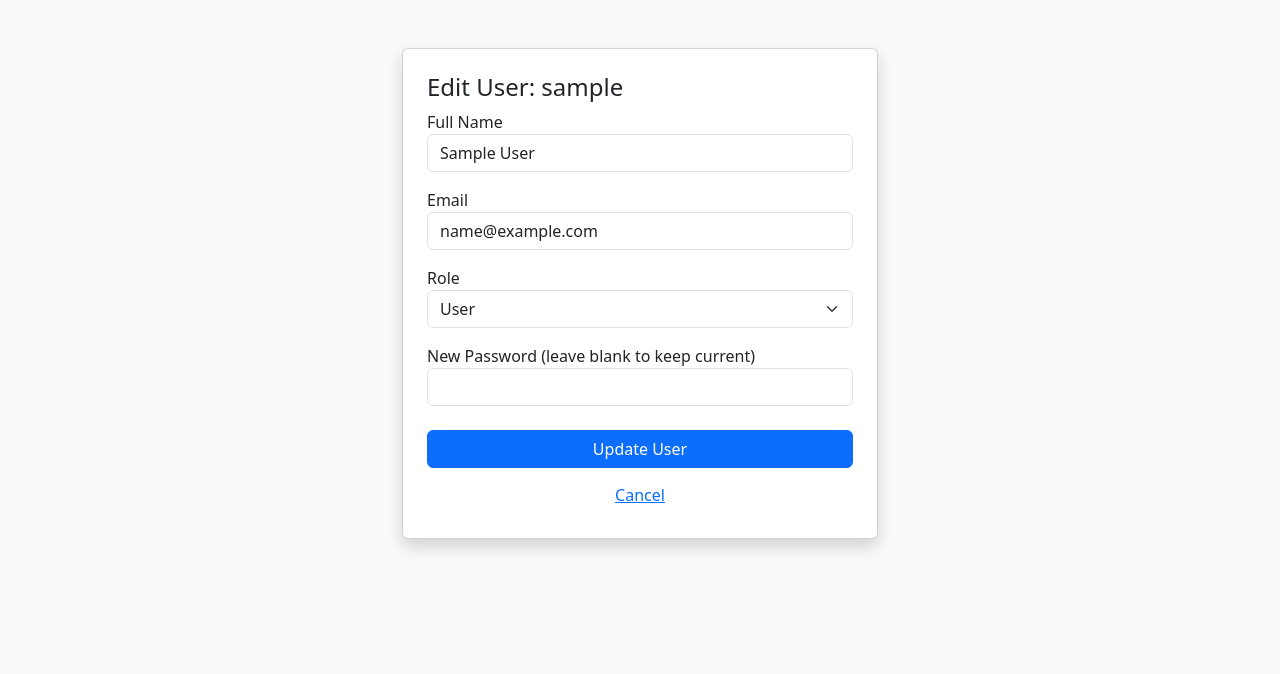
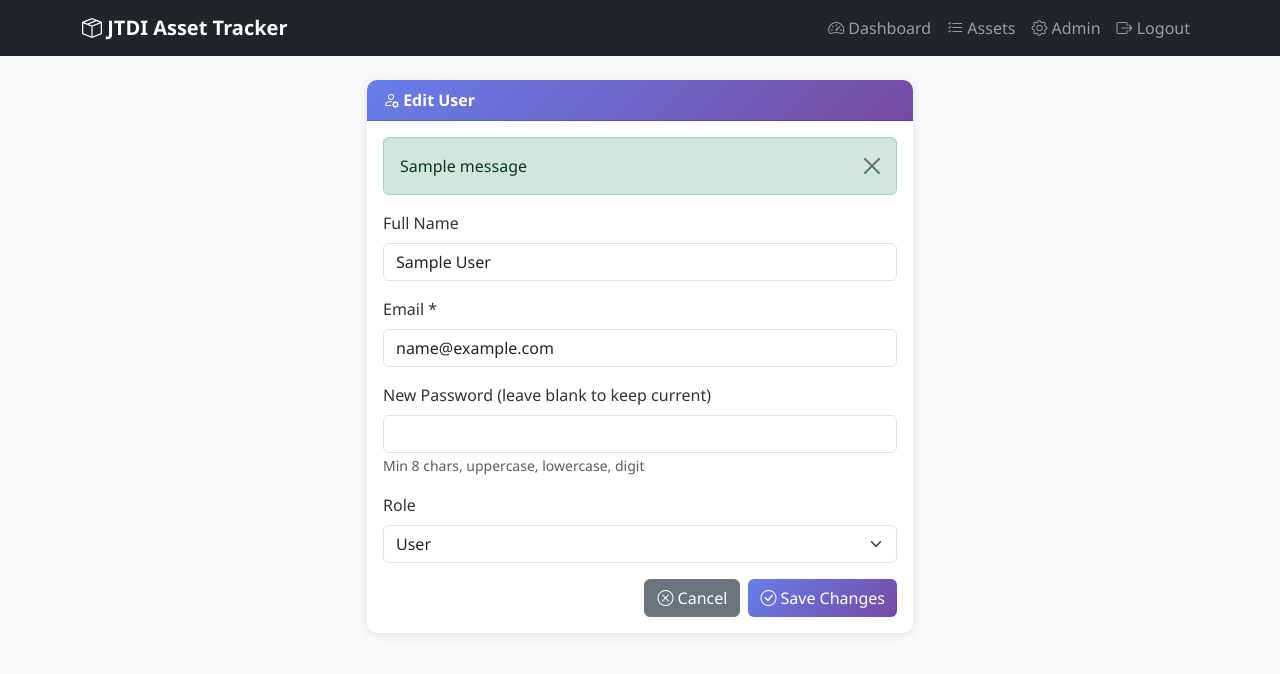
Before and after one commit to Fakhrul0029/Asset-Tracker-System-Together-, a Flask app: page /admin/edit_user/1 in a window 1280 px wide. Shown: the top 674 px of the page. Run offline with Flask 3, Linux system fonts and the light colour scheme; the visitor is signed in with stand-in values (Sample User, id 1); one stand-in notice (Sample message) is shown; a database or web service that is not in the repository returns one stand-in record (values such as "Sample title"); some libraries are stand-ins or nearby versions.

Commit message:
Enhance edit user page with Bootstrap styling

```diff
--- a/templates/edit_user.html
+++ b/templates/edit_user.html
@@ -1,29 +1,140 @@
 <!DOCTYPE html>
-<html>
+<html lang="en">
 <head>
-    <title>Edit User</title>
-    <link rel="stylesheet" href="https://cdn.jsdelivr.net/npm/bootstrap@5.3.0/dist/css/bootstrap.min.css">
+    <meta charset="UTF-8">
+    <meta name="viewport" content="width=device-width, initial-scale=1.0">
+    <title>Edit User - JTDI Asset Tracker</title>
+    <link href="https://cdn.jsdelivr.net/npm/bootstrap@5.3.0/dist/css/bootstrap.min.css" rel="stylesheet">
+    <link rel="stylesheet" href="https://cdn.jsdelivr.net/npm/bootstrap-icons@1.10.0/font/bootstrap-icons.css">
+    <style>
+        body {
+            background-color: #f8f9fa;
+            font-family: 'Segoe UI', Tahoma, Geneva, Verdana, sans-serif;
+        }
+        .navbar-brand {
+            font-weight: 600;
+        }
+        .card {
+            border: none;
+            box-shadow: 0 2px 10px rgba(0,0,0,0.1);
+            border-radius: 10px;
+        }
+        .card-header {
+            background: linear-gradient(135deg, #667eea 0%, #764ba2 100%);
+            color: white;
+            border-radius: 10px 10px 0 0 !important;
+            font-weight: 600;
+        }
+        .form-label {
+            font-weight: 500;
+            color: #333;
+        }
+        .btn-primary {
+            background: linear-gradient(135deg, #667eea 0%, #764ba2 100%);
+            border: none;
+        }
+        .btn-primary:hover {
+            opacity: 0.9;
+        }
+    </style>
 </head>
-<body class="bg-light p-5">
-    <div class="container" style="max-width: 500px;">
-        <div class="card p-4 shadow">
-            <h4>Edit User: {{ user.username }}</h4>
-            <form method="POST">
-                <label>Full Name</label>
-                <input type="text" name="full_name" value="{{ user.full_name }}" class="form-control mb-3">
-                <label>Email</label>
-                <input type="email" name="email" value="{{ user.email }}" class="form-control mb-3">
-                <label>Role</label>
-                <select name="role" class="form-select mb-3">
-                    <option value="User" {% if user.role == 'User' %}selected{% endif %}>User</option>
-                    <option value="Admin" {% if user.role == 'Admin' %}selected{% endif %}>Admin</option>
-                </select>
-                <label>New Password (leave blank to keep current)</label>
-                <input type="password" name="password" class="form-control mb-4">
-                <button type="submit" class="btn btn-primary w-100">Update User</button>
-                <a href="/admin/users" class="btn btn-link w-100 mt-2">Cancel</a>
-            </form>
+<body>
+    <nav class="navbar navbar-expand-lg navbar-dark bg-dark">
+        <div class="container">
+            <a class="navbar-brand" href="{{ url_for('dashboard') }}">
+                <i class="bi bi-box-seam"></i> JTDI Asset Tracker
+            </a>
+            <button class="navbar-toggler" type="button" data-bs-toggle="collapse" data-bs-target="#navbarNav">
+                <span class="navbar-toggler-icon"></span>
+            </button>
+            <div class="collapse navbar-collapse" id="navbarNav">
+                <ul class="navbar-nav ms-auto">
+                    <li class="nav-item">
+                        <a class="nav-link" href="{{ url_for('dashboard') }}">
+                            <i class="bi bi-speedometer2"></i> Dashboard
+                        </a>
+                    </li>
+                    <li class="nav-item">
+                        <a class="nav-link" href="{{ url_for('index') }}">
+                            <i class="bi bi-list-check"></i> Assets
+                        </a>
+                    </li>
+                    <li class="nav-item">
+                        <a class="nav-link" href="{{ url_for('admin_dashboard') }}">
+                            <i class="bi bi-gear"></i> Admin
+                        </a>
+                    </li>
+                    <li class="nav-item">
+                        <a class="nav-link" href="{{ url_for('logout') }}">
+                            <i class="bi bi-box-arrow-right"></i> Logout
+                        </a>
+                    </li>
+                </ul>
+            </div>
+        </div>
+    </nav>
+
+    <div class="container mt-4">
+        <div class="row justify-content-center">
+            <div class="col-lg-6">
+                <div class="card">
+                    <div class="card-header">
+                        <i class="bi bi-person-gear"></i> Edit User
+                    </div>
+                    <div class="card-body">
+                        {% with messages = get_flashed_messages() %}
+                            {% if messages %}
+                                {% for message in messages %}
+                                    <div class="alert alert-success alert-dismissible fade show" role="alert">
+                                        {{ message }}
+                                        <button type="button" class="btn-close" data-bs-dismiss="alert"></button>
+                                    </div>
+                                {% endfor %}
+                            {% endif %}
+                        {% endwith %}
+
+                        <form method="POST" action="{{ url_for('edit_user', id=user.id) }}">
+                            <input type="hidden" name="csrf_token" value="{{ csrf_token() }}"/>
+
+                            <div class="mb-3">
+                                <label for="full_name" class="form-label">Full Name</label>
+                                <input type="text" class="form-control" id="full_name" name="full_name" value="{{ user.full_name or '' }}">
+                            </div>
+
+                            <div class="mb-3">
+                                <label for="email" class="form-label">Email *</label>
+                                <input type="email" class="form-control" id="email" name="email" value="{{ user.email }}" required>
+                            </div>
+
+                            <div class="mb-3">
+                                <label for="password" class="form-label">New Password (leave blank to keep current)</label>
+                                <input type="password" class="form-control" id="password" name="password">
+                                <small class="text-muted">Min 8 chars, uppercase, lowercase, digit</small>
+                            </div>
+
+                            <div class="mb-3">
+                                <label for="role" class="form-label">Role</label>
+                                <select class="form-select" id="role" name="role">
+                                    <option value="User" {% if user.role == 'User' %}selected{% endif %}>User</option>
+                                    <option value="Admin" {% if user.role == 'Admin' %}selected{% endif %}>Admin</option>
+                                </select>
+                            </div>
+
+                            <div class="d-grid gap-2 d-md-flex justify-content-md-end">
+                                <a href="{{ url_for('manage_users') }}" class="btn btn-secondary">
+                                    <i class="bi bi-x-circle"></i> Cancel
+                                </a>
+                                <button type="submit" class="btn btn-primary">
+                                    <i class="bi bi-check-circle"></i> Save Changes
+                                </button>
+                            </div>
+                        </form>
+                    </div>
+                </div>
+            </div>
         </div>
     </div>
+
+    <script src="https://cdn.jsdelivr.net/npm/bootstrap@5.3.0/dist/js/bootstrap.bundle.min.js"></script>
 </body>
 </html>
```
